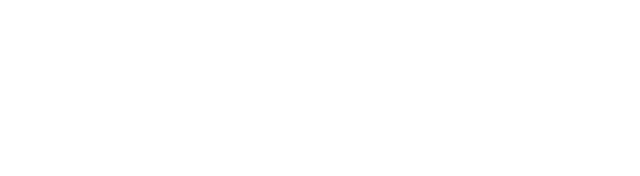
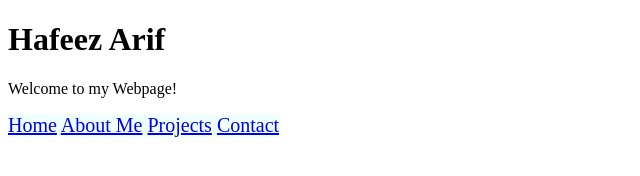
Before and after one commit to hafeezarif/Hafeez-s-Portfolio, a plain HTML site: page index.html in a window 1280 px wide. Shown: the whole page, without its empty margins (0-640 px from the left). Drawn offline with Linux system fonts and the light colour scheme.

Commit message:
Added header as well as nav bar (no CSS)

```diff
--- a/assets/style.css
+++ b/assets/style.css
@@ -0,0 +1,18 @@
+.header {
+}
+
+.topnav {
+    background-color: azure;
+    overflow: hidden;
+    float: left;
+    color: rgb(255, 0, 0);
+    text-align: center;
+    padding: 10px, 10px;
+    text-decoration: solid;
+    font-size: 20px;
+}
+
+.topnav a:hover {
+    background-color: black;
+    color: azure;
+}
--- a/index.html
+++ b/index.html
@@ -5,8 +5,19 @@
     <meta http-equiv="X-UA-Compatible" content="IE=edge">
     <meta name="viewport" content="width=device-width, initial-scale=1.0">
     <title>Hafeez Arif</title>
+    <link rel="stylesheet" href="./assets/style.css">
 </head>
+<header class="header">
+    <h1>Hafeez Arif</h1>
+    <p>Welcome to my Webpage!</p>
+</header>
 <body>
+    <nav class="topnav">
+        <a class="home" href="#">Home</a>
+        <a href="#section1">About Me</a>
+        <a href="#section2">Projects</a>
+        <a href="#section3">Contact</a>
+    </nav>
 
 </body>
 </html>
```
